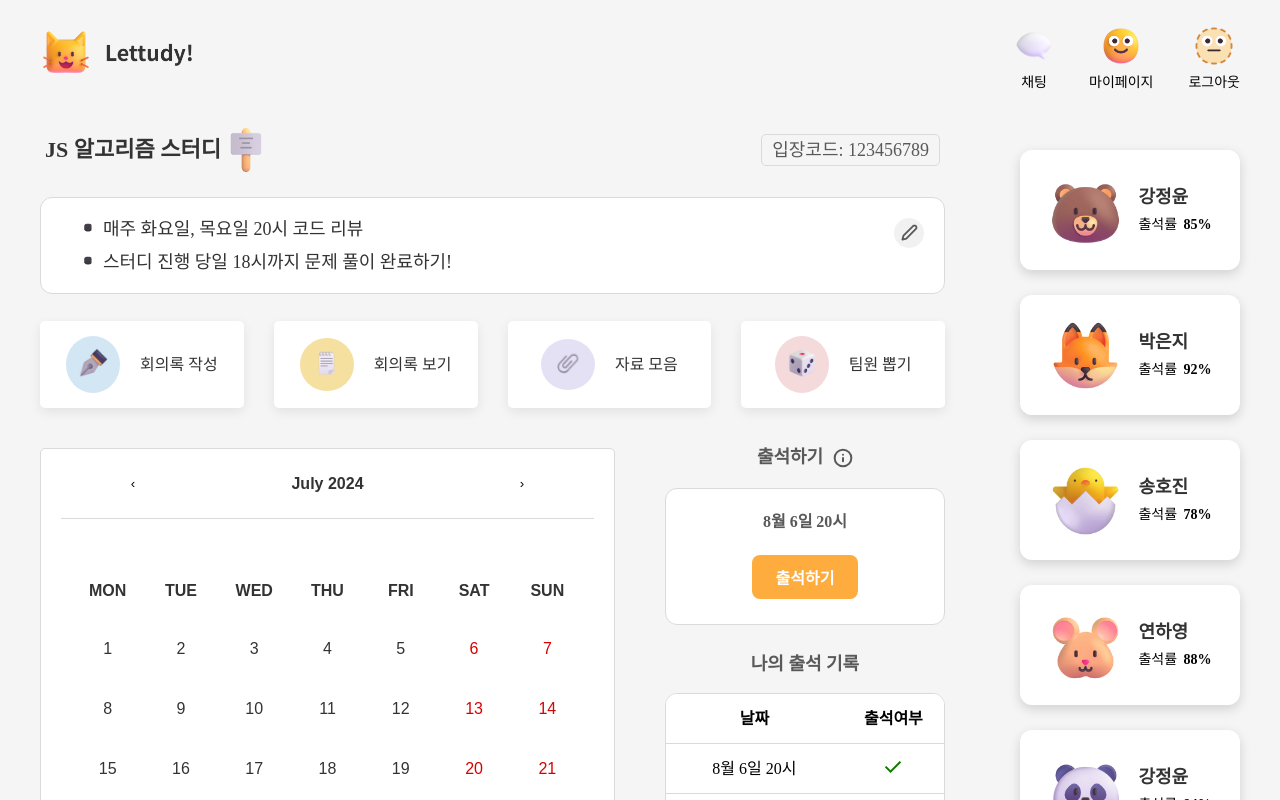
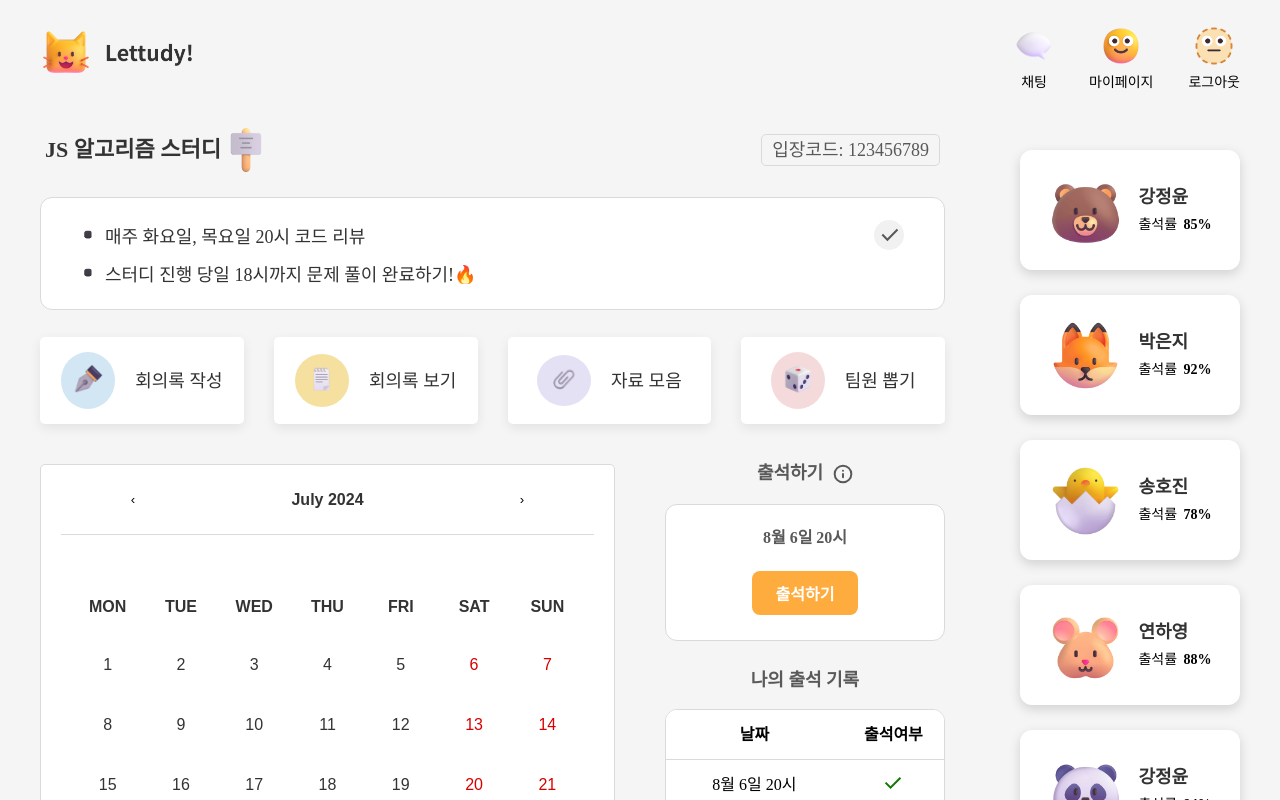
Before and after one commit to IIIIIFive/Lettudy_Client, a React (Vite) app: page /room in a window 1280 px wide. Both pictures are taken after a click on the picture 909 px from the left and 233 px from the top of the page. Shown: the top 800 px of the page. Built offline with nearby package versions, Linux system fonts and the light colour scheme; a web font is replaced by a local one.

Commit message:
[Feat/#15] 스터디룸 공지 기능 구현

```diff
--- a/src/components/room/ButtonItem.tsx
+++ b/src/components/room/ButtonItem.tsx
@@ -43,7 +43,7 @@ const ButtonItemStyle = styled.div<{ iconBgColor: string }>`
 
   .name {
     color: ${({ theme }) => theme.color_textBlack};
-    font-size: ${({ theme }) => theme.fontSize_sm};
+    font-size: ${({ theme }) => theme.fontSize_reg};
   }
 `;
 
--- a/src/components/room/TopSection.tsx
+++ b/src/components/room/TopSection.tsx
@@ -1,7 +1,54 @@
+import React, { useState, useRef, KeyboardEvent, ChangeEvent } from 'react';
 import styled from 'styled-components';
 import ButtonList from './ButtonList';
 
 function TopSection() {
+  const [isEditing, setIsEditing] = useState<boolean>(false);
+  const [notices, setNotices] = useState<string[]>([
+    '매주 화요일, 목요일 20시 코드 리뷰',
+    '스터디 진행 당일 18시까지 문제 풀이 완료하기!🔥',
+  ]);
+  const contentRef = useRef<HTMLDivElement>(null);
+  const inputRefs = useRef<(HTMLInputElement | null)[]>([]);
+
+  const handleEditClick = (): void => {
+    setIsEditing(!isEditing);
+    if (!isEditing) {
+      setTimeout(() => contentRef.current?.focus(), 0);
+    }
+  };
+
+  const handleKeyDown = (e: KeyboardEvent, index: number): void => {
+    if (e.key === 'Enter') {
+      e.preventDefault();
+      const newNotices = [...notices, ''];
+      setNotices(newNotices);
+      setTimeout(() => {
+        if (inputRefs.current[index + 1]) {
+          inputRefs.current[index + 1]?.focus();
+        }
+      }, 0);
+    } else if (
+      e.key === 'Backspace' &&
+      notices.length > 1 &&
+      notices[index] === ''
+    ) {
+      e.preventDefault();
+      const newNotices = notices.filter((_, i) => i !== index);
+      setNotices(newNotices);
+      setTimeout(() => {
+        if (inputRefs.current[index - 1]) {
+          inputRefs.current[index - 1]?.focus();
+        }
+      }, 0);
+    }
+  };
+
+  const handleChange = (index: number, value: string): void => {
+    const newNotices = [...notices];
+    newNotices[index] = value;
+    setNotices(newNotices);
+  };
   return (
     <TopSectionStyle>
       <div className='title'>
@@ -15,20 +62,44 @@ function TopSection() {
         <span>입장코드: 123456789</span>
       </div>
 
-      <div className='content'>
-        <div className='notice'>
-          <img src='/assets/icon/dot-icon.svg' alt='dot' />
-          매주 화요일, 목요일 20시 코드 리뷰 <br />
+      <div className='content' ref={contentRef}>
+        <div className='notice-box'>
+          {notices.map((notice, index) => (
+            <div key={index} className='notice'>
+              <img src='/assets/icon/dot-icon.svg' alt='dot' />
+              {isEditing ? (
+                <input
+                  ref={(el) => (inputRefs.current[index] = el)}
+                  value={notice}
+                  onChange={(e: ChangeEvent<HTMLInputElement>) =>
+                    handleChange(index, e.target.value)
+                  }
+                  onKeyDown={(e: KeyboardEvent<HTMLInputElement>) =>
+                    handleKeyDown(e, index)
+                  }
+                  className='notice-input'
+                  autoFocus={index === notices.length - 1}
+                  maxLength={40}
+                />
+              ) : (
+                <span>
+                  {notice || '공지 사항 또는 스터디 내의 규칙을 입력해주세요!'}
+                </span>
+              )}
+            </div>
+          ))}
         </div>
-        <div className='notice'>
-          <img src='/assets/icon/dot-icon.svg' alt='dot' />
-          스터디 진행 당일 18시까지 문제 풀이 완료하기!
-        </div>
+
         <img
           className='edit-icon'
-          src='/assets/icon/edit-icon.svg'
-          alt='edit'
+          src={
+            isEditing
+              ? '/assets/icon/edit-check-icon.svg'
+              : '/assets/icon/edit-icon.svg'
+          }
+          alt={isEditing ? 'check' : 'edit'}
           width={30}
+          onClick={handleEditClick}
         />
       </div>
       <ButtonList />
@@ -61,30 +132,50 @@ const TopSectionStyle = styled.div`
   }
 
   .content {
-    position: relative;
     display: flex;
     flex-direction: column;
     margin-bottom: 15px;
-    padding: 22px 40px;
+    padding: 25px 40px;
     background-color: ${({ theme }) => theme.color_bgWhite};
     border: 0.3px solid ${({ theme }) => theme.color_borderGray};
     border-radius: 12px;
-    gap: 15px;
+    position: relative;
+
+    .notice-box {
+      display: flex;
+      flex-direction: column;
+      gap: 15px;
+    }
 
     .notice {
+      display: flex;
+      align-items: center;
       color: ${({ theme }) => theme.color_textBlack};
       font-size: ${({ theme }) => theme.fontSize_reg};
+      margin-right: 40px;
 
       img {
         margin-right: 7px;
+      }
+
+      .notice-input {
+        font-family: 'Noto Sans KR';
+        flex: 1;
+        width: 100%;
+        border: none;
+        outline: none;
+        background: none;
+
+        font-size: ${({ theme }) => theme.fontSize_reg};
+        color: ${({ theme }) => theme.color_textBlack};
       }
     }
 
     .edit-icon {
       position: absolute;
+      top: 22px;
+      right: 40px;
       cursor: pointer;
-      right: 20px;
-      top: 20px;
     }
   }
 `;
--- a/src/styles/GlobalStyle.ts
+++ b/src/styles/GlobalStyle.ts
@@ -10,6 +10,7 @@ export const GlobalStyle = createGlobalStyle`
     height: 100vh;
     font-family: 'Noto Sans KR';
     background-color: #F5F5F5;
+    overflow-x: hidden;
   }
 
   * {
```
Also changed, not shown: public/assets/icon/edit-check-icon.svg (added).
